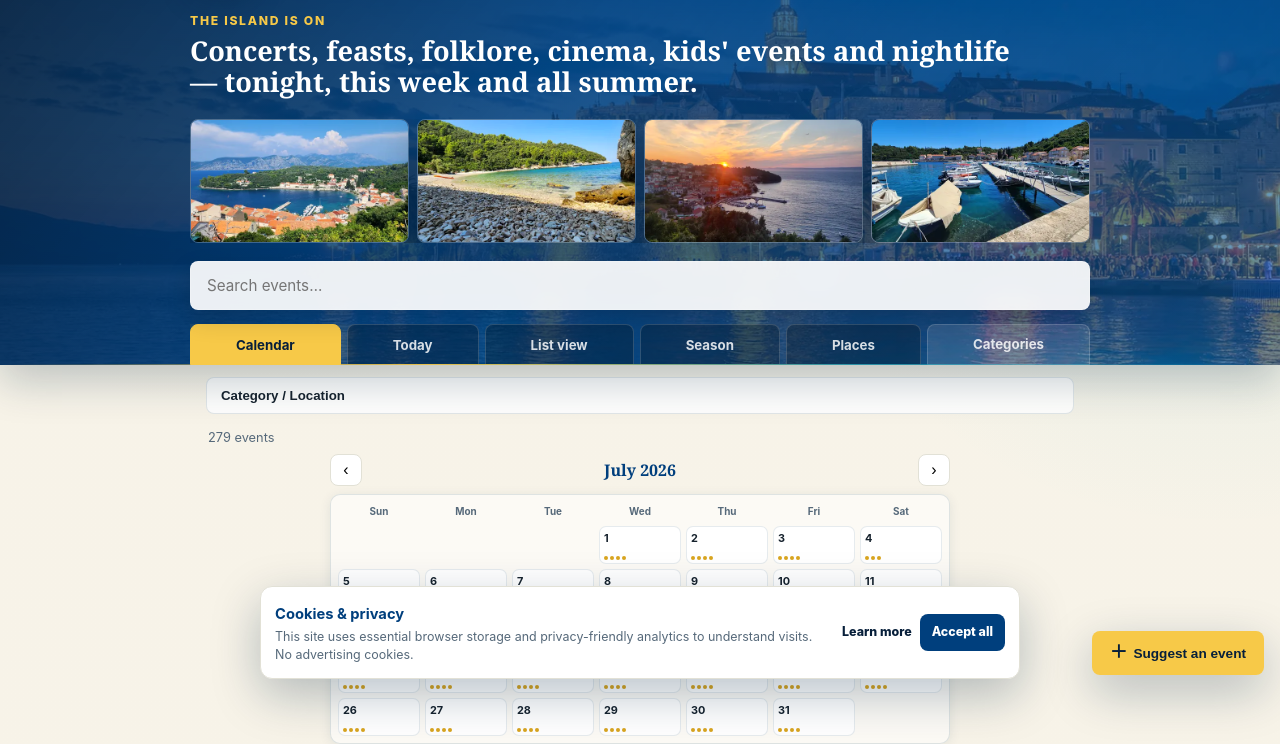
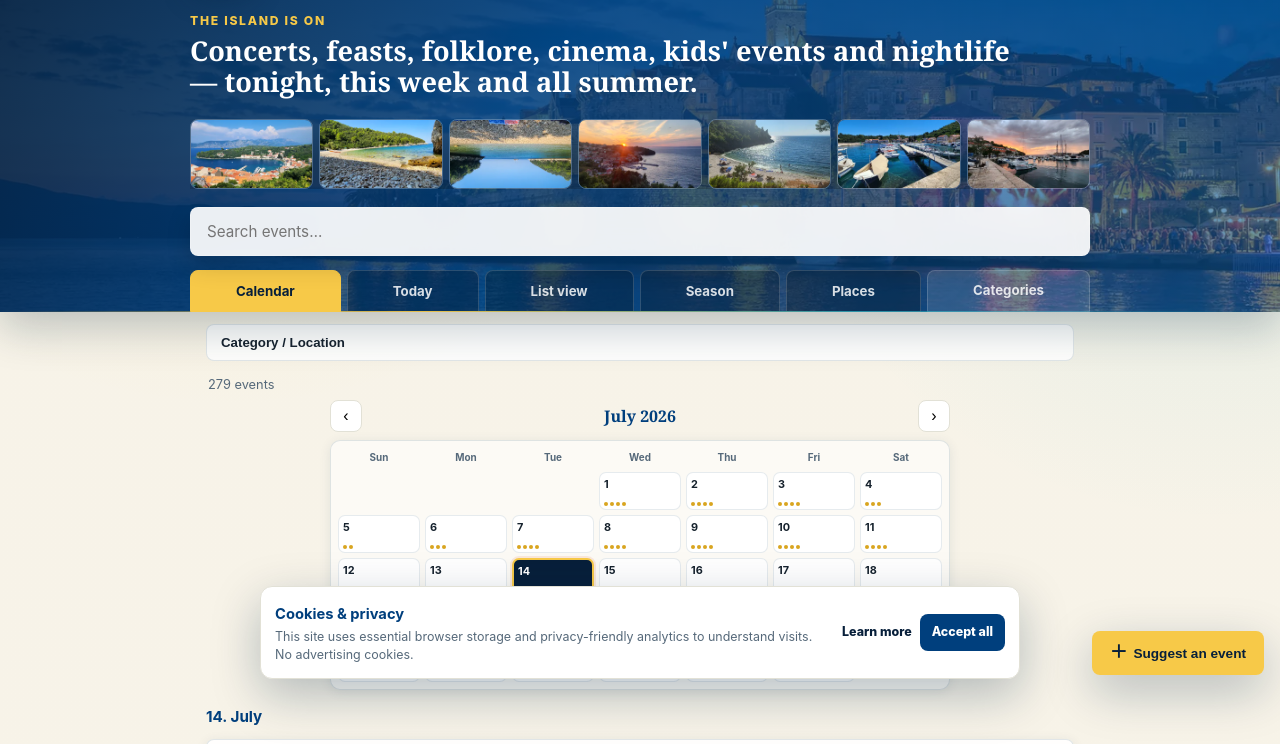
Before and after one commit to oliver-trako/korcula-events, a website: page site/index.html in a window 1280 px wide. Shown: the part 105-849 px from the top of the page. Drawn offline with Linux system fonts and the light colour scheme.

Commit message:
Expand Racisce scenic strip and minify CSS

```diff
--- a/scripts/build-site.mjs
+++ b/scripts/build-site.mjs
@@ -848,7 +848,7 @@
 <meta name="twitter:title" content="${esc(title)}">
 <meta name="twitter:description" content="${esc(description)}">
 <meta name="twitter:image" content="${esc(imageUrl)}">
-<link rel="stylesheet" href="/css/style.css">
+<link rel="stylesheet" href="/css/style.min.css">
 <style>
 .seo-header{max-width:960px;margin:0 auto;padding:20px 16px 0}
 .seo-header-inner{background:#fff;border:1px solid var(--border);border-radius:12px;padding:16px;display:flex;align-items:center;justify-content:space-between;gap:16px;box-shadow:var(--shadow)}
--- a/site/css/style.css
+++ b/site/css/style.css
@@ -108,8 +108,8 @@
 .poster-strip img:nth-child(2) { transform:translateY(-12px); }
 
 .scenic-strip {
-  max-width:900px; margin:18px auto 0; display:grid; grid-template-columns:repeat(4, minmax(0, 1fr));
-  gap:8px; overflow:hidden;
+  max-width:900px; margin:18px auto 0; display:grid; grid-template-columns:repeat(7, minmax(0, 1fr));
+  gap:6px; overflow:hidden;
 }
 .scenic-strip button {
   appearance:none; border:0; background:transparent; padding:0; cursor:zoom-in;
@@ -427,7 +427,11 @@
   .poster-strip { grid-template-columns:repeat(3, minmax(0, 1fr)); gap:6px; }
   .poster-strip img { aspect-ratio:4 / 3; }
   .poster-strip img:nth-child(2) { transform:none; }
-  .scenic-strip { grid-template-columns:repeat(2, minmax(0, 1fr)); gap:6px; margin-top:14px; }
+  .scenic-strip {
+    display:grid; grid-auto-flow:column; grid-auto-columns:42%; grid-template-columns:none;
+    gap:6px; margin-top:14px; overflow-x:auto; scrollbar-width:none; padding-bottom:2px;
+  }
+  .scenic-strip::-webkit-scrollbar { display:none; }
   .search-row { margin-top:14px; }
   .view-tabs { gap:4px; }
   .view-tab { padding:9px 10px; font-size:.8rem; }
--- a/site/index.html
+++ b/site/index.html
@@ -41,7 +41,7 @@
 
 <link rel="icon" href="assets/logo-korcula-events.svg">
 <link rel="preload" as="image" href="assets/hero-korcula-events.webp" fetchpriority="high">
-<link rel="stylesheet" href="css/style.css">
+<link rel="stylesheet" href="css/style.min.css">
 
 <script type="application/ld+json">
 {
@@ -113,16 +113,25 @@
 
   <div class="scenic-strip" aria-label="Račišće island views">
     <button type="button" data-scenic-image="assets/racisce/racisce-main-large.webp" aria-label="View larger Račišće harbour photo">
-      <img src="assets/racisce/racisce-main.webp" width="640" height="300" alt="Račišće harbour and village on Korčula island">
+      <img src="assets/racisce/racisce-main.webp" width="640" height="300" decoding="async" alt="Račišće harbour and village on Korčula island">
     </button>
     <button type="button" data-scenic-image="assets/racisce/racisce-samograd-large.webp" aria-label="View larger Samograd beach photo">
-      <img src="assets/racisce/racisce-samograd.webp" width="640" height="300" alt="Samograd beach near Račišće">
+      <img src="assets/racisce/racisce-samograd.webp" width="640" height="300" decoding="async" alt="Samograd beach near Račišće">
+    </button>
+    <button type="button" data-scenic-image="assets/racisce/racisce-samograd-cove-large.webp" aria-label="View larger Samograd cove photo">
+      <img src="assets/racisce/racisce-samograd-cove.webp" width="640" height="300" decoding="async" alt="Clear blue water at Samograd cove near Račišće">
     </button>
     <button type="button" data-scenic-image="assets/racisce/racisce-sunset-large.webp" aria-label="View larger Račišće sunset photo">
-      <img src="assets/racisce/racisce-sunset.webp" width="640" height="300" alt="Sunset over Račišće and the Adriatic">
+      <img src="assets/racisce/racisce-sunset.webp" width="640" height="300" loading="lazy" decoding="async" alt="Sunset over Račišće and the Adriatic">
+    </button>
+    <button type="button" data-scenic-image="assets/racisce/racisce-vaja-large.webp" aria-label="View larger Vaja beach photo">
+      <img src="assets/racisce/racisce-vaja.webp" width="640" height="300" loading="lazy" decoding="async" alt="Vaja beach near Račišće on Korčula island">
     </button>
     <button type="button" data-scenic-image="assets/racisce/racisce-harbour-large.webp" aria-label="View larger Račišće harbour boats photo">
-      <img src="assets/racisce/racisce-harbour.webp" width="640" height="300" alt="Boats in Račišće harbour">
+      <img src="assets/racisce/racisce-harbour.webp" width="640" height="300" loading="lazy" decoding="async" alt="Boats in Račišće harbour">
+    </button>
+    <button type="button" data-scenic-image="assets/racisce/racisce-marina-evening-large.webp" aria-label="View larger Račišće marina evening photo">
+      <img src="assets/racisce/racisce-marina-evening.webp" width="640" height="300" loading="lazy" decoding="async" alt="Evening light over boats in Račišće marina">
     </button>
   </div>
 
```
Also changed, not shown: site/assets/racisce/racisce-marina-evening-large.webp (added), site/assets/racisce/racisce-marina-evening.webp (added), site/assets/racisce/racisce-samograd-cove-large.webp (added), site/assets/racisce/racisce-samograd-cove.webp (added), site/assets/racisce/racisce-vaja-large.webp (added), site/assets/racisce/racisce-vaja.webp (added), site/css/style.min.css (added).
